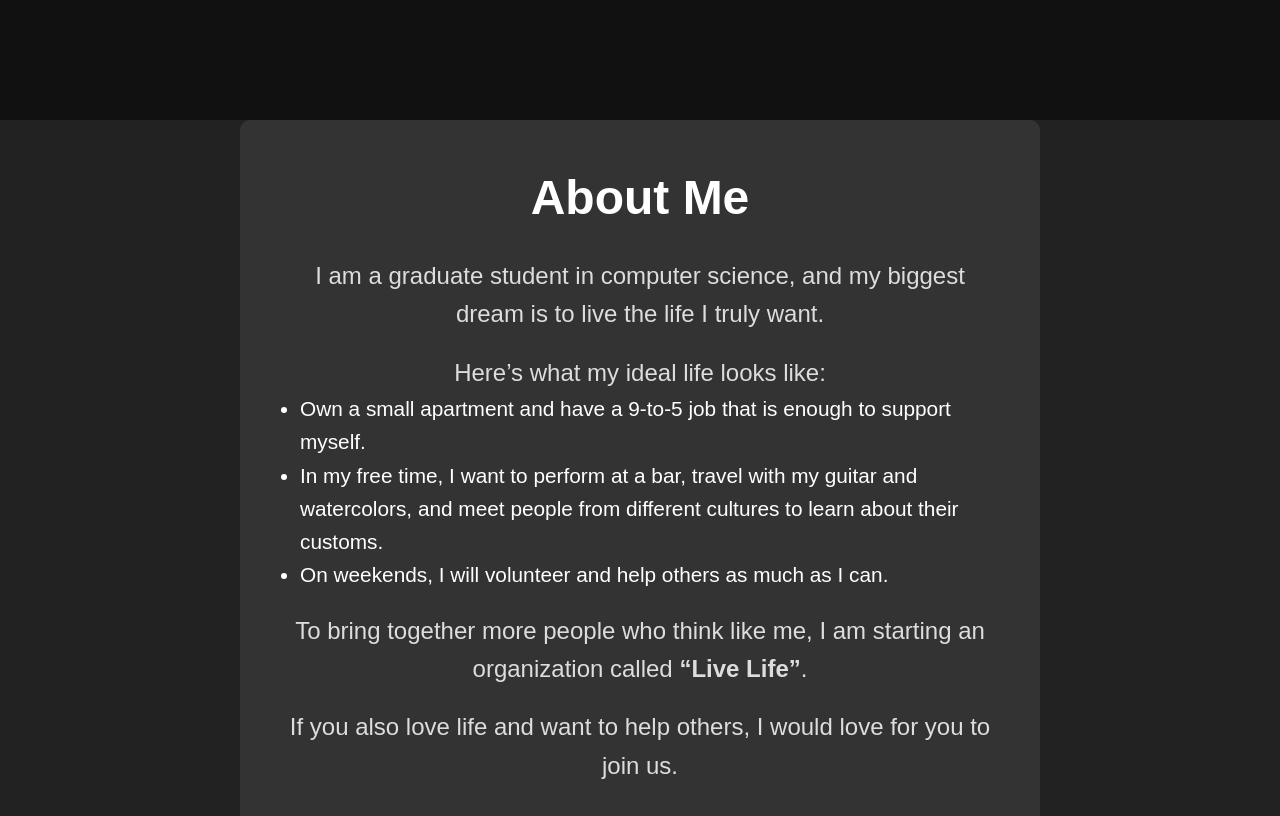
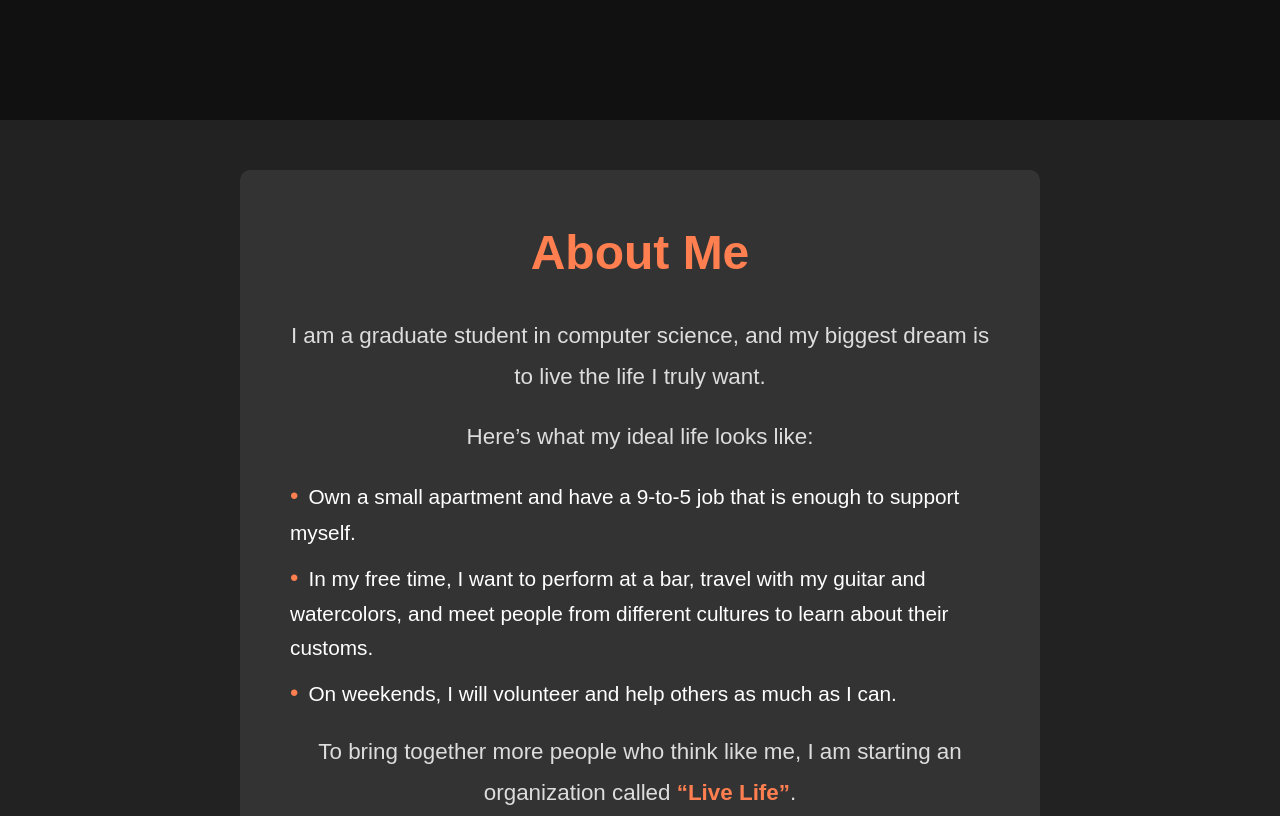
Before and after one commit to nancy-ux/nancy-ux.github.io, a plain HTML site: page index.html in a window 1280 px wide. Shown: the part 680-1496 px from the top of the page. Drawn offline with Linux system fonts and the light colour scheme.

Commit message:
Update styles.css

```diff
--- a/css/styles.css
+++ b/css/styles.css
@@ -86,7 +86,7 @@ p {
   background-color: #ff5733;
 }
 
-/* About section */
+/* General About Section */
 #about {
   padding: 40px;
   text-align: center;
@@ -94,29 +94,55 @@ p {
   color: #fff;
   border-radius: 10px;
   max-width: 800px;
-  margin: 0 auto;
+  margin: 50px auto;
+  line-height: 1.8;
 }
 
 #about h2 {
   font-size: 3rem;
   margin-bottom: 20px;
+  color: #ff7f50;
 }
 
 #about p {
-  font-size: 1.5rem;
+  font-size: 1.4rem;
   color: #ddd;
-  line-height: 1.6;
-}
-
-#about ul {
-  margin-left: 20px;
-  list-style-type: disc;
-  text-align: left;
-  font-size: 1.3rem;
+  margin-bottom: 20px;
 }
 
 #about strong {
   font-weight: bold;
+  color: #ff7f50;
+}
+
+/* List styling for Ideal Life */
+.ideal-life ul {
+  list-style-type: none;
+  padding-left: 0;
+  margin-top: 20px;
+}
+
+.ideal-life ul li {
+  font-size: 1.3rem;
+  margin-bottom: 10px;
+  line-height: 1.6;
+  text-align: left;
+  max-width: 700px;
+  margin-left: auto;
+  margin-right: auto;
+}
+
+.ideal-life ul li:before {
+  content: "•";
+  color: #ff7f50; /* Bullet color */
+  font-size: 1.5rem;
+  margin-right: 10px;
+}
+
+#about p:last-child {
+  font-size: 1.4rem;
+  font-weight: bold;
+  margin-top: 40px;
 }
 
 /* Portfolio section */
```
